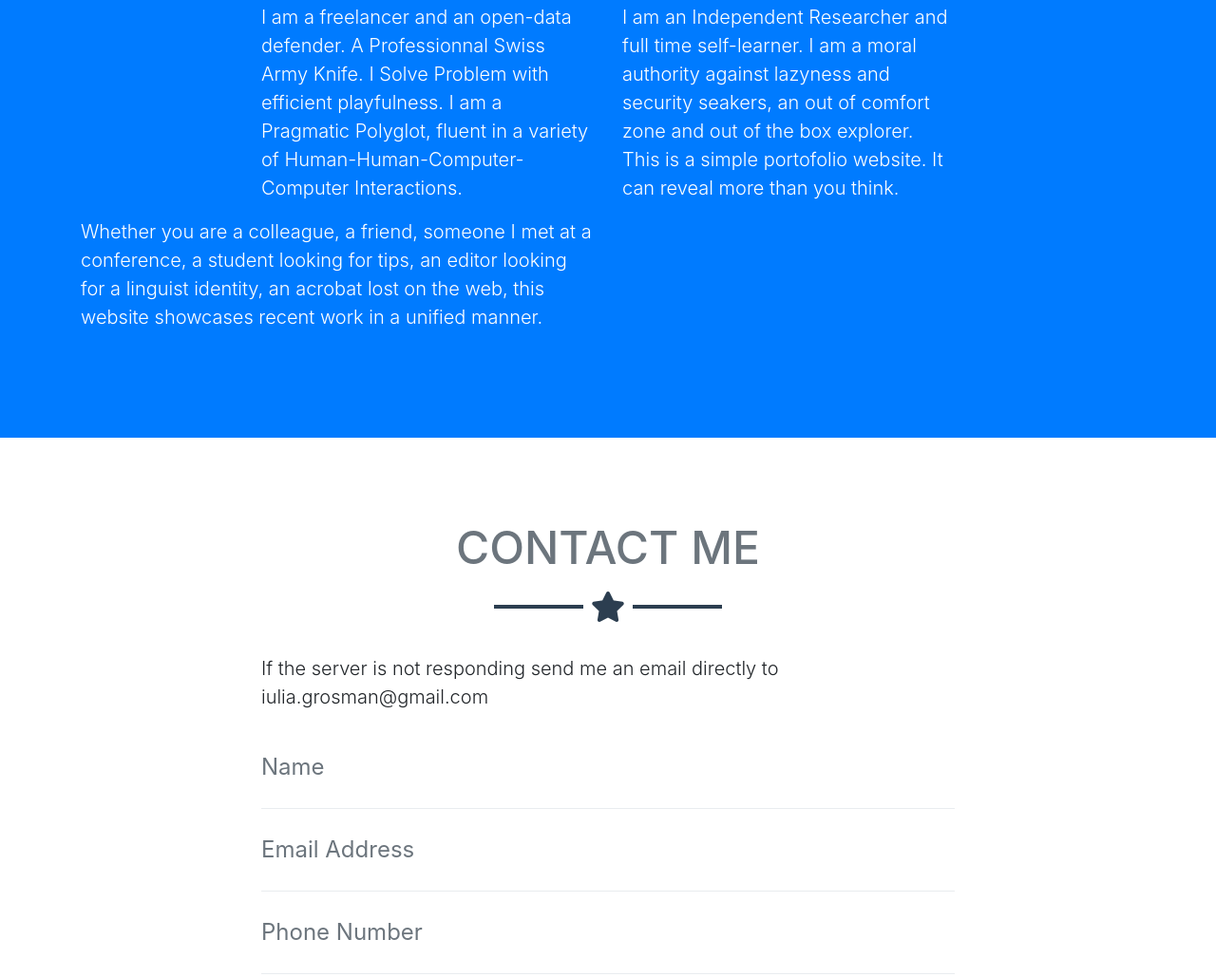
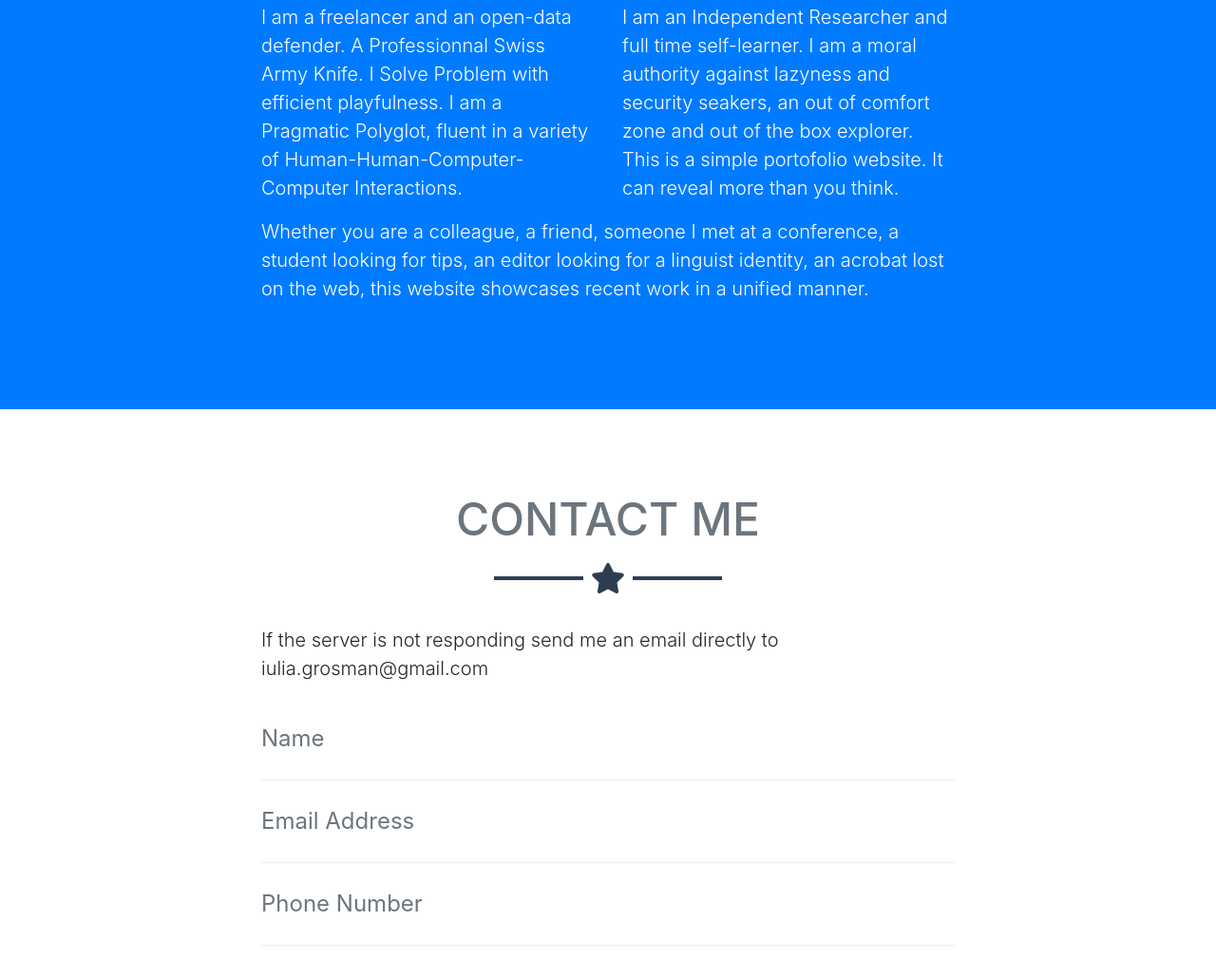
Before and after one commit to igrosman/igrosman.github.io, a website with bundled scripts: page index.html in a window 1280 px wide. Shown: the part 1916-2945 px from the top of the page at 95% size. Built offline with nearby package versions, Linux system fonts and the light colour scheme.

Commit message:
update index.html

```diff
--- a/index.html
+++ b/index.html
@@ -148,7 +148,7 @@
         </div>
 
             <div class="row">
-          <div class="col-lg-6 mr-auto col-md-2">
+           <div class="col-lg-8 mx-auto">
               <p class="lead">Whether you are a colleague, a friend, someone I met at a conference, a student looking for tips, an editor looking for a linguist identity, an acrobat lost on the web, this website showcases recent work in a unified manner.</p>
                 </div>
         </div>
```
